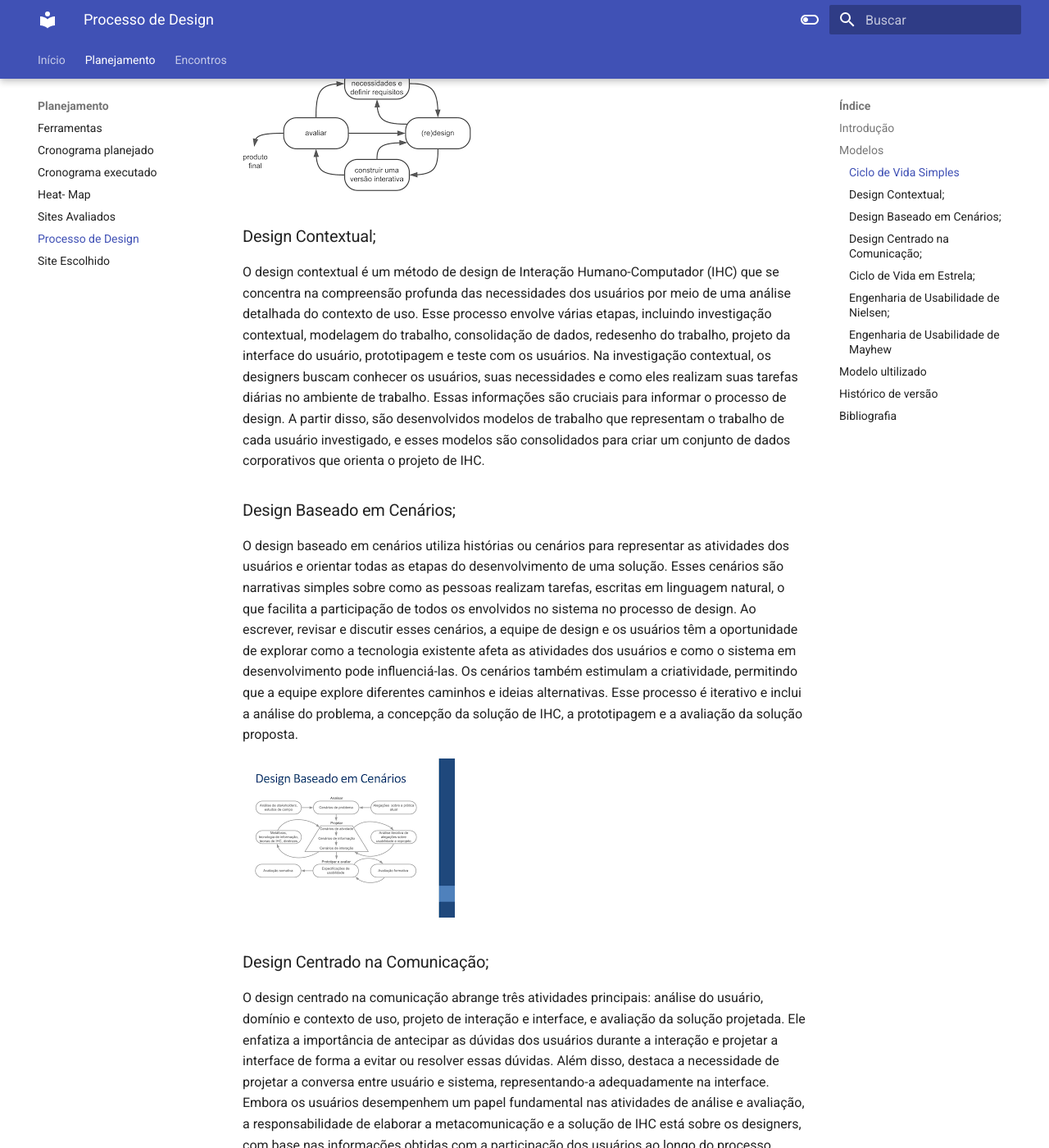
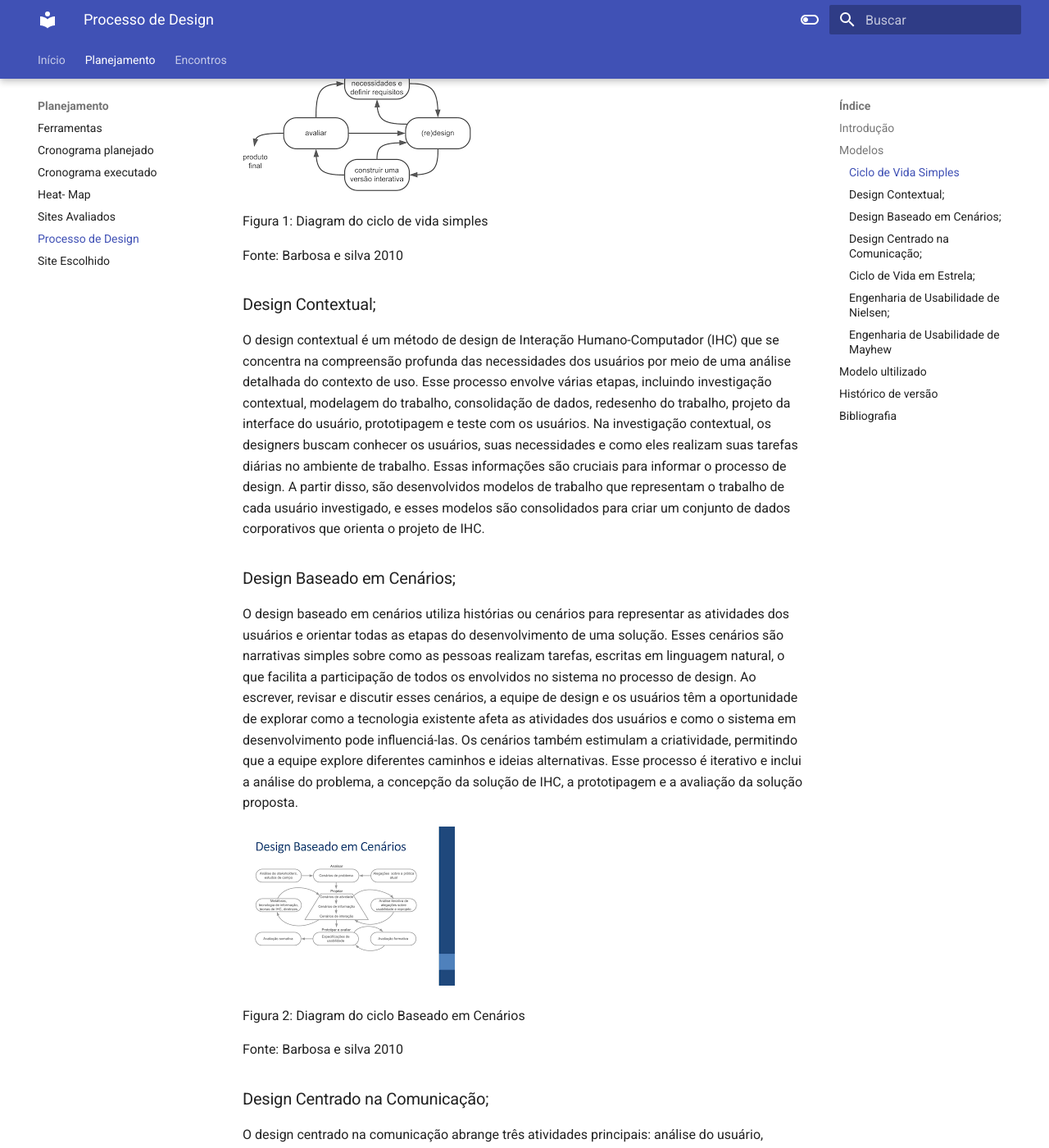
Before and after one commit to Interacao-Humano-Computador/2023.2--BRB-Mobilidade, an MkDocs documentation site: the page built from docs/process_des.md, in a window 1280 px wide and 1400 px high, scrolled down 727 px. Shown: the whole window at 82% size. Built offline with MkDocs 1.6.1 and Material for MkDocs 9.7.7, drawn with Linux system fonts in a browser that asks for light colours; some of the changed text lies outside the part shown.

Commit message:
Update process_des.md

```diff
--- a/docs/process_des.md
+++ b/docs/process_des.md
@@ -12,6 +12,10 @@
 
 ![Image title](assets/simples.png)
 
+Figura 1: Diagram do ciclo de vida simples
+
+Fonte: Barbosa e silva 2010
+
 ### Design Contextual;
 O design contextual é um método de design de Interação Humano-Computador (IHC) que se concentra na compreensão profunda das necessidades dos usuários por meio de uma análise detalhada do contexto de uso. Esse processo envolve várias etapas, incluindo investigação contextual, modelagem do trabalho, consolidação de dados, redesenho do trabalho, projeto da interface do usuário, prototipagem e teste com os usuários. Na investigação contextual, os designers buscam conhecer os usuários, suas necessidades e como eles realizam suas tarefas diárias no ambiente de trabalho. Essas informações são cruciais para informar o processo de design. A partir disso, são desenvolvidos modelos de trabalho que representam o trabalho de cada usuário investigado, e esses modelos são consolidados para criar um conjunto de dados corporativos que orienta o projeto de IHC.
 
@@ -19,6 +23,11 @@
 O design baseado em cenários utiliza histórias ou cenários para representar as atividades dos usuários e orientar todas as etapas do desenvolvimento de uma solução. Esses cenários são narrativas simples sobre como as pessoas realizam tarefas, escritas em linguagem natural, o que facilita a participação de todos os envolvidos no sistema no processo de design. Ao escrever, revisar e discutir esses cenários, a equipe de design e os usuários têm a oportunidade de explorar como a tecnologia existente afeta as atividades dos usuários e como o sistema em desenvolvimento pode influenciá-las. Os cenários também estimulam a criatividade, permitindo que a equipe explore diferentes caminhos e ideias alternativas. Esse processo é iterativo e inclui a análise do problema, a concepção da solução de IHC, a prototipagem e a avaliação da solução proposta.
 
 ![Image title](assets/baseado.png)
+
+
+Figura 2: Diagram do ciclo Baseado em Cenários
+
+Fonte: Barbosa e silva 2010
 
 ### Design Centrado na Comunicação;
 O design centrado na comunicação abrange três atividades principais: análise do usuário, domínio e contexto de uso, projeto de interação e interface, e avaliação da solução projetada. Ele enfatiza a importância de antecipar as dúvidas dos usuários durante a interação e projetar a interface de forma a evitar ou resolver essas dúvidas. Além disso, destaca a necessidade de projetar a conversa entre usuário e sistema, representando-a adequadamente na interface. Embora os usuários desempenhem um papel fundamental nas atividades de análise e avaliação, a responsabilidade de elaborar a metacomunicação e a solução de IHC está sobre os designers, com base nas informações obtidas com a participação dos usuários ao longo do processo.
@@ -28,6 +37,11 @@
 Este modelo, desenvolvido por Hix e Hartson, não possui uma ordem padronizada ao iniciar as atividades, dessa maneira é possível iniciar o processo a partir de qualquer ponta da estrela, isso dependendo de qual sistema está sendo analisado. Tem como principal objetivo a avaliação, que está localizada no centro do diagrama, reforçando a necessidade desta etapa durante todo o processo
 
 ![Image title](assets/estrela.jpg)
+
+Figura 3: Diagram do  Ciclo de Vida em Estrela
+
+Fonte: Barbosa e silva 2010
+
 ### Engenharia de Usabilidade de Nielsen;
 
 A engenharia de Usabilidade,construída por Jakob Nielsen é um conjunto de atividades que são necessárias durante o ciclo de vida do produto, mais especificamente no começo do projeto.Sendo então as atividades:
@@ -66,6 +80,10 @@
 
 ![Image title](assets/MayHew.png)
 
+Figura 4: Diagram da Engenharia de Usabilidade de Mayhew
+
+Fonte: Barbosa e silva 2010
+
 ## Modelo ultilizado
 
 O modelo escolhido pelo grupo para ser utilizado no projeto foi o ciclo de vida de Mayhew, tendo em vista que o principal motivo da disciplina Interação Humano-computador é a aprendizagem, esse modelo proporciona isso, por ser bastante completo e deixar bem exemplificado como funciona o processo por um todo.
```
